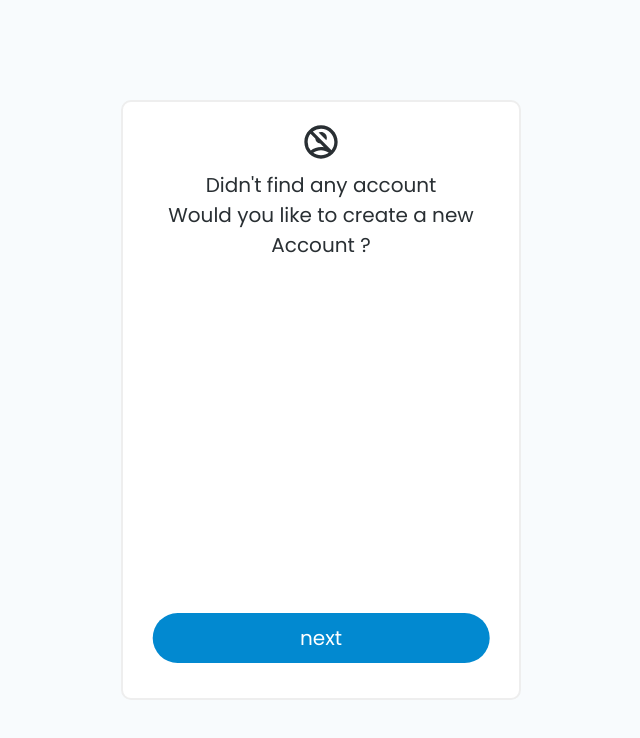
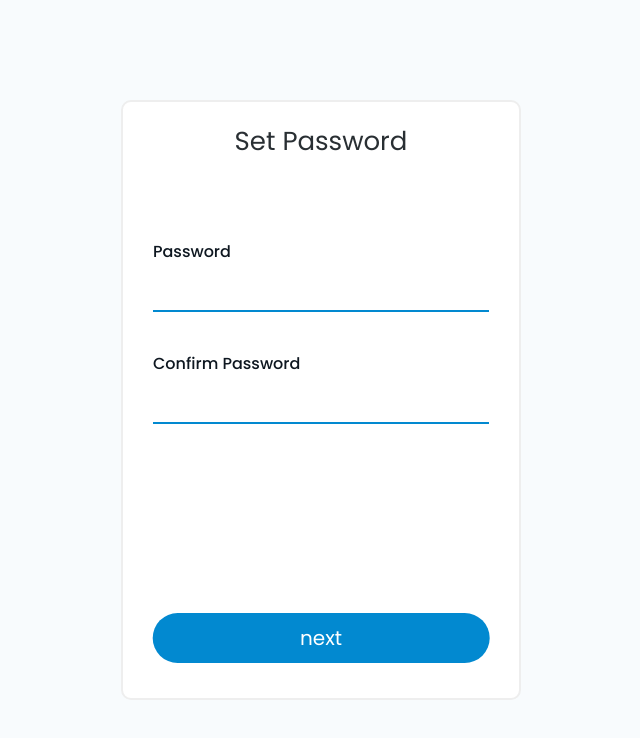
Before and after one commit to monikkacha/ether-wallet, a React (Create React App) app: page /create in a window 1280 px wide. Shown: the top 738 px of the page, without its empty margins (319-959 px from the left). Built offline with nearby package versions, Linux system fonts and the light colour scheme.

Commit message:
password fields added

```diff
--- a/src/App.css
+++ b/src/App.css
@@ -22,8 +22,8 @@
 }
 
 .App {
+  color: var(--font-color);
   text-align: center;
-  color: var(--font-color);
 }
 
 .App-logo {
@@ -65,7 +65,7 @@
   height: 600px;
   background: white;
   border-radius: 10px;
-  padding: 20px 10px;
+  padding: 20px 30px;
   position: relative;
   border: 2px solid var(--gallery);
 }
@@ -93,3 +93,35 @@
 .no-account-icon {
   font-size: 40px;
 }
+.flex-align-left {
+  display: flex;
+  flex-direction: column;
+  align-items: left;
+  justify-content: left;
+}
+
+.text-align-center {
+  display: inline-block;
+  text-align: center;
+}
+
+.text-align-left {
+  display: block;
+  text-align: left;
+}
+
+.common-text-field {
+  outline: none;
+  border: none;
+  border-bottom: 2px solid var(--btn-color);
+  width: 100%;
+  padding-bottom: 10px;
+  font-size: 20px;
+}
+
+.text-field-text {
+  /* color: var(--btn-color);  */
+  color: var(--ebony);
+  font-size: 16px;
+  font-weight: 500;
+}
--- a/src/App.js
+++ b/src/App.js
@@ -1,28 +1,23 @@
 import './App.css';
 import Card from './component/card';
 import { useEffect } from 'react';
-// import { BrowserRouter, Route, Routes } from 'react-router-dom';
-import { BrowserRouter } from 'react-router-dom';
-import { Routes } from 'react-router-dom';
-import { Route } from 'react-router-dom';
+import { Routes, Route } from 'react-router-dom';
+import NoAccountFoundJs from './screens/NoAccountFound';
+import CreateAccount from './screens/CreateAccount';
 
 function App() {
 
-  // useEffect(() => findTheAccount(), []);
+  useEffect(() => console.log('got called first time'), []);
 
   return (
-
-    <BrowserRouter>
     <div className="App">
       <header className="App-header">
         <Routes>
-            <Route path='/' element={<Card child={"Didn't find any account ,create new one "} btnLabel={"next"} />}>
-              <Route path='create' element={<Card child={"Fuck you ,create new one "} btnLabel={"next"} />}></Route>
-            </Route>
+          <Route path='/' element={<NoAccountFoundJs />} />
+          <Route path='create' element={<CreateAccount />} />
         </Routes>
       </header >
     </div >
-    </BrowserRouter>
   );
 
 
--- /dev/null
+++ b/src/component/TextField.js
@@ -0,0 +1,12 @@
+const TextFieldPassword = ({ label, defaultValue, onValueChange }) => {
+    return (
+        <div>
+            <span className="text-field-text text-align-left">
+                {label}
+            </span>
+            <input type="password" value={defaultValue} onChange={(e) => onValueChange(e.target.value)} className='common-text-field' />
+        </div>
+    );
+}
+
+export default TextFieldPassword;
--- a/src/component/card.js
+++ b/src/component/card.js
@@ -1,23 +1,12 @@
 import '../App.css';
-import { MdOutlineNoAccounts } from 'react-icons/md';
 
-const Card = ({ btnLabel, child }) => {
 
-    const noAccount = (
-        <div className='no-account-container'>
-            <MdOutlineNoAccounts className='no-account-icon' />
-            <br />
-            Didn't find any account
-            <br />
-            Would you like to create a new Account ?
-        </div>
-    );
-
+const Card = ({ btnLabel, children, onBtnPressed }) => {
     return (
         <>
             <div className="card-container">
-                {noAccount}
-                <div className='card-container-btn'>
+                {children}
+                <div className='card-container-btn' onClick={() => onBtnPressed()}>
                     {btnLabel}
                 </div>
             </div>
--- a/src/index.js
+++ b/src/index.js
@@ -2,10 +2,11 @@ import React from 'react';
 import ReactDOM from 'react-dom/client';
 import './index.css';
 import App from './App';
+import { BrowserRouter } from 'react-router-dom';
 
 const root = ReactDOM.createRoot(document.getElementById('root'));
 root.render(
-  <React.StrictMode>
+  <BrowserRouter>
     <App />
-  </React.StrictMode>
+  </BrowserRouter>
 );
--- /dev/null
+++ b/src/screens/CreateAccount.js
@@ -0,0 +1,32 @@
+import { useState } from "react";
+import { useNavigate } from "react-router-dom";
+import Card from "../component/card";
+import TextFieldPassword from "../component/TextField";
+
+const CreateAccount = () => {
+
+    const [password, setPassword] = useState('');
+    const [confirmPassword, setConfirmPassword] = useState('');
+
+    const navigate = useNavigate();
+
+    const handleBtnClick = () => {
+        navigate(-1);
+    }
+
+    return (
+        <Card btnLabel="next" onBtnPressed={() => handleBtnClick()}>
+            <div className="flex-align-left">
+                Set Password
+                <br />
+                <br />
+                <br />
+                <TextFieldPassword defaultValue={password} onValueChange={(value) => setPassword(value)} label={"Password"} />
+                <br />
+                <TextFieldPassword defaultValue={confirmPassword} onValueChange={(value) => setConfirmPassword(value)} label={"Confirm Password"} />
+            </div>
+        </Card>
+    );
+}
+
+export default CreateAccount;
--- /dev/null
+++ b/src/screens/NoAccountFound.js
@@ -0,0 +1,24 @@
+import { MdOutlineNoAccounts } from 'react-icons/md';
+import { useNavigate } from 'react-router-dom';
+import Card from "../component/card";
+
+const NoAccountFoundJs = () => {
+
+    const navigate = useNavigate();
+
+    const handleBtnClick = () => {
+        console.log('got called');
+        navigate('create', { replace: true });
+    }
+
+    return <Card child={"Didn't find any account ,create new one "} btnLabel={"next"} onBtnPressed={() => handleBtnClick()}>
+        <div className='no-account-container'>
+            <MdOutlineNoAccounts className='no-account-icon' />
+            <br />
+            Didn't find any account
+            <br />
+            Would you like to create a new Account ?
+        </div>
+    </Card>;
+}
+export default NoAccountFoundJs;
```
Lines whose indentation alone changed are shown as unchanged.
